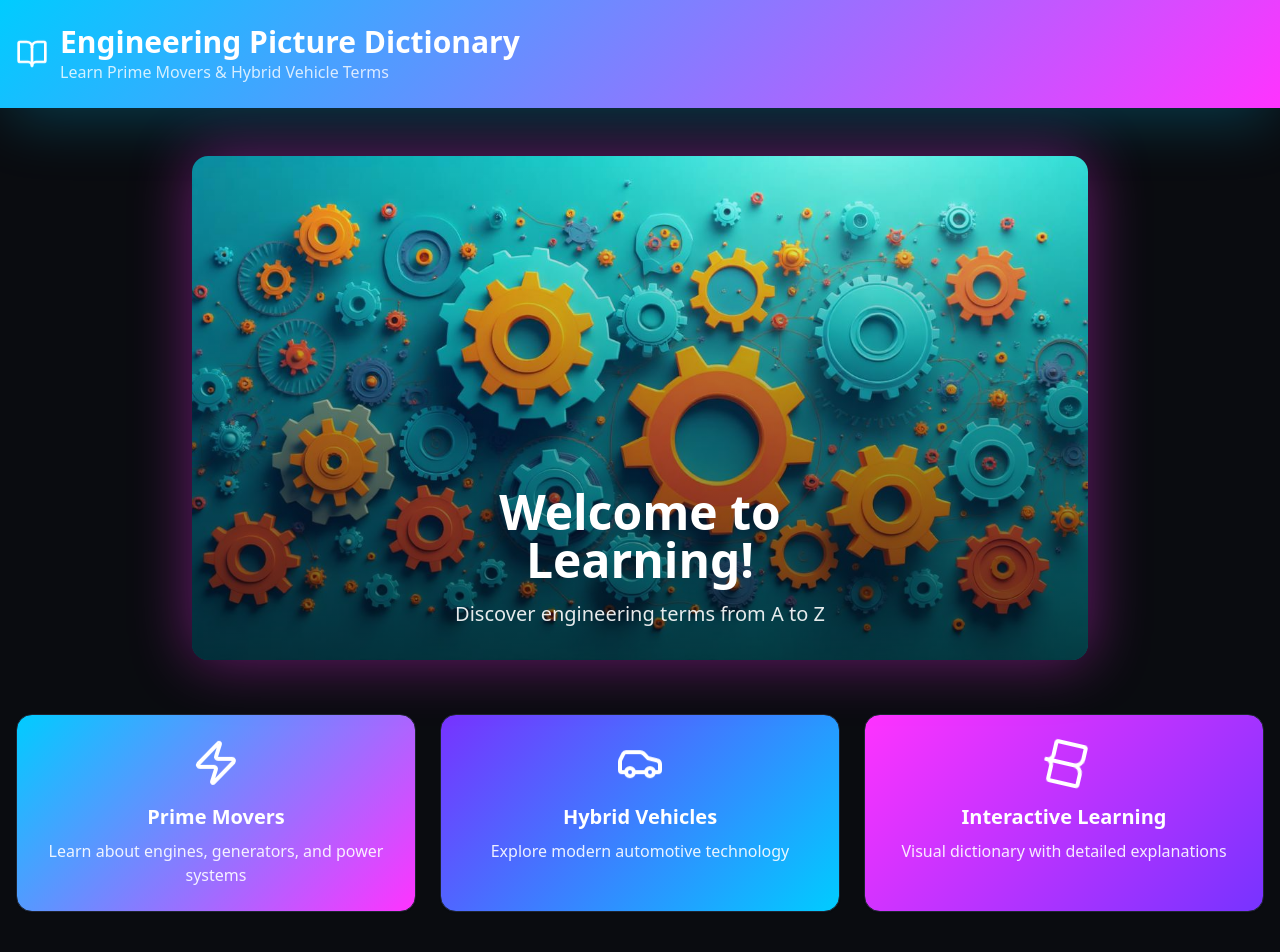
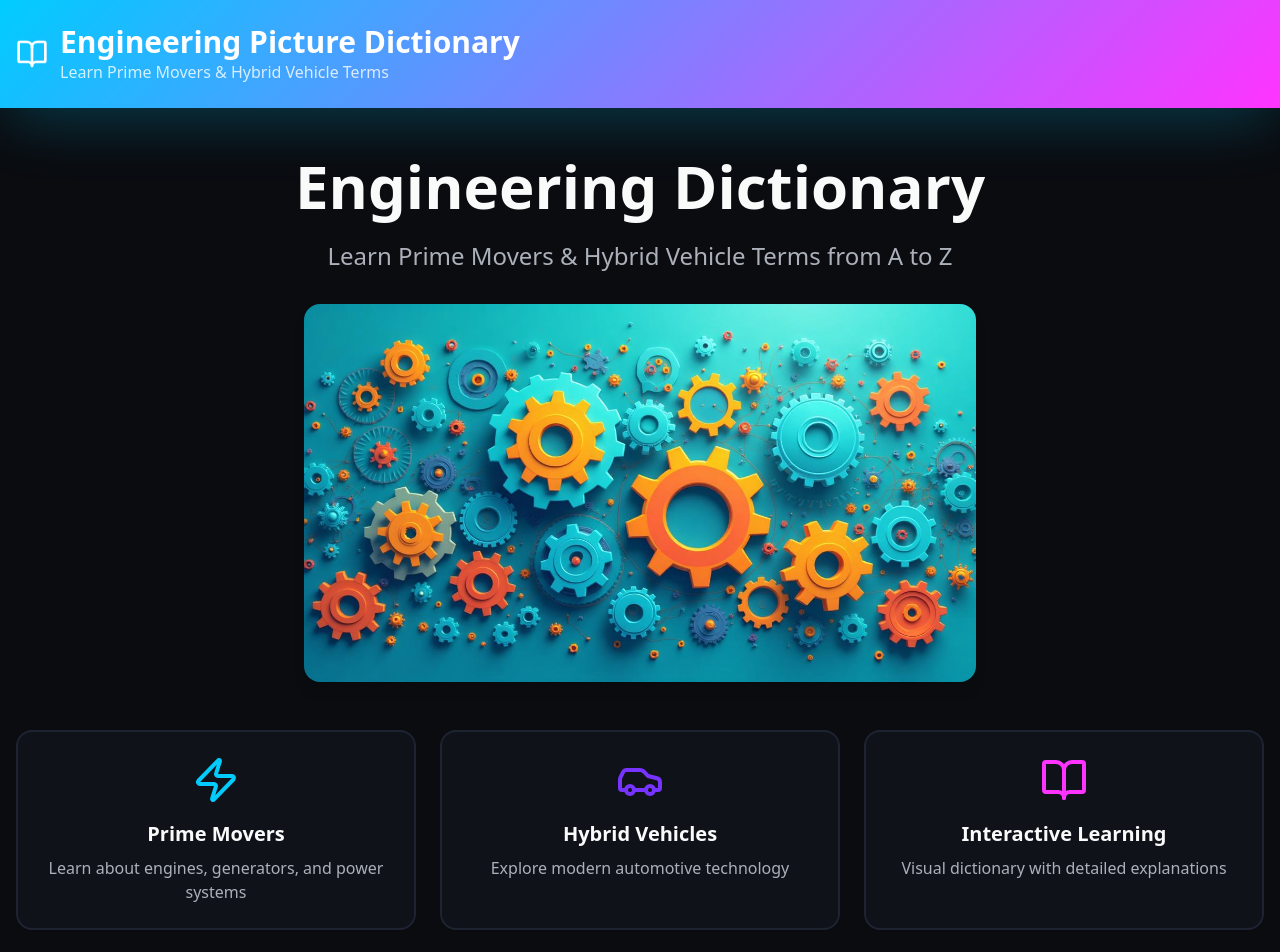
Before and after one commit to buttisoda6-cyber/hybrid-handbook, a React (Vite) app: page / in a window 1280 px wide. Shown: the top 952 px of the page. Built offline with nearby package versions, Linux system fonts and the light colour scheme.

Commit message:
Fix button hover state and revert UI
Fixes an issue where button text disappears on hover due to matching background and text colors. Reverts the UI to the previous version, applying changes only to the homepage. Adds transition effects for letter switching.

```diff
--- a/src/components/AlphabetGrid.tsx
+++ b/src/components/AlphabetGrid.tsx
@@ -14,7 +14,7 @@ const AlphabetGrid = () => {
       {dictionaryData.map((entry) => (
         <Card
           key={entry.letter}
-          className="aspect-square flex items-center justify-center cursor-pointer bg-gradient-primary hover:bg-gradient-secondary transform hover:scale-105 transition-all duration-300 hover:shadow-glow group"
+          className="aspect-square flex items-center justify-center cursor-pointer bg-primary text-white hover:bg-secondary transform hover:scale-105 transition-all duration-300 hover:shadow-lg group"
           onClick={() => handleLetterClick(entry.letter)}
         >
           <div className="text-center">
--- a/src/pages/Index.tsx
+++ b/src/pages/Index.tsx
@@ -13,47 +13,42 @@ const Index = () => {
       <section className="relative overflow-hidden">
         <div className="container mx-auto px-4 py-12">
           <div className="text-center mb-12">
-            <div className="relative inline-block">
-              <img
-                src={heroImage}
-                alt="Engineering Education"
-                className="w-full max-w-4xl mx-auto rounded-lg shadow-glow"
-              />
-              <div className="absolute inset-0 bg-gradient-to-t from-black/60 to-transparent rounded-lg"></div>
-              <div className="absolute bottom-8 left-1/2 transform -translate-x-1/2 text-center text-white">
-                <h2 className="text-3xl md:text-5xl font-bold mb-4">
-                  Welcome to Learning!
-                </h2>
-                <p className="text-lg md:text-xl text-white/90">
-                  Discover engineering terms from A to Z
-                </p>
-              </div>
-            </div>
+            <h1 className="text-4xl md:text-6xl font-bold text-foreground mb-6">
+              Engineering Dictionary
+            </h1>
+            <p className="text-xl md:text-2xl text-muted-foreground mb-8">
+              Learn Prime Movers & Hybrid Vehicle Terms from A to Z
+            </p>
+            <img
+              src={heroImage}
+              alt="Engineering Education"
+              className="w-full max-w-2xl mx-auto rounded-lg shadow-lg"
+            />
           </div>
 
           {/* Feature Cards */}
           <div className="grid md:grid-cols-3 gap-6 mb-12">
-            <Card className="bg-gradient-primary text-white hover:shadow-card transition-all duration-300">
+            <Card className="bg-card hover:shadow-lg transition-all duration-300 border-2 hover:border-primary/20">
               <CardContent className="p-6 text-center">
-                <Zap className="w-12 h-12 mx-auto mb-4 animate-float" />
-                <h3 className="text-xl font-bold mb-2">Prime Movers</h3>
-                <p className="text-white/90">Learn about engines, generators, and power systems</p>
+                <Zap className="w-12 h-12 mx-auto mb-4 text-electric" />
+                <h3 className="text-xl font-bold mb-2 text-foreground">Prime Movers</h3>
+                <p className="text-muted-foreground">Learn about engines, generators, and power systems</p>
               </CardContent>
             </Card>
 
-            <Card className="bg-gradient-secondary text-white hover:shadow-card transition-all duration-300">
+            <Card className="bg-card hover:shadow-lg transition-all duration-300 border-2 hover:border-mechanical/20">
               <CardContent className="p-6 text-center">
-                <Car className="w-12 h-12 mx-auto mb-4 animate-bounce-gentle" />
-                <h3 className="text-xl font-bold mb-2">Hybrid Vehicles</h3>
-                <p className="text-white/90">Explore modern automotive technology</p>
+                <Car className="w-12 h-12 mx-auto mb-4 text-mechanical" />
+                <h3 className="text-xl font-bold mb-2 text-foreground">Hybrid Vehicles</h3>
+                <p className="text-muted-foreground">Explore modern automotive technology</p>
               </CardContent>
             </Card>
 
-            <Card className="bg-gradient-accent text-white hover:shadow-card transition-all duration-300">
+            <Card className="bg-card hover:shadow-lg transition-all duration-300 border-2 hover:border-accent/20">
               <CardContent className="p-6 text-center">
-                <BookOpen className="w-12 h-12 mx-auto mb-4 animate-gear-rotate" />
-                <h3 className="text-xl font-bold mb-2">Interactive Learning</h3>
-                <p className="text-white/90">Visual dictionary with detailed explanations</p>
+                <BookOpen className="w-12 h-12 mx-auto mb-4 text-accent" />
+                <h3 className="text-xl font-bold mb-2 text-foreground">Interactive Learning</h3>
+                <p className="text-muted-foreground">Visual dictionary with detailed explanations</p>
               </CardContent>
             </Card>
           </div>
--- a/src/pages/LetterDetail.tsx
+++ b/src/pages/LetterDetail.tsx
@@ -31,7 +31,7 @@ const LetterDetail = () => {
   };
 
   return (
-    <div className="min-h-screen bg-background relative">
+    <div className="min-h-screen bg-background relative animate-fade-in">
       <Header />
 
       {/* Sticky Navigation Header */}
@@ -43,7 +43,7 @@ const LetterDetail = () => {
               variant="outline"
               onClick={() => previousLetter && handleNavigation(previousLetter)}
               disabled={!previousLetter}
-              className="flex items-center gap-3 bg-black/20 border-white/20 text-white hover:bg-black/30 hover:border-white/30 backdrop-blur-sm px-6 py-3 text-lg transition-all duration-300"
+              className="flex items-center gap-3 bg-primary/20 border-primary/30 text-white hover:bg-primary/40 hover:border-primary/50 hover:text-white backdrop-blur-sm px-6 py-3 text-lg transition-all duration-300"
             >
               <ChevronLeft className="w-5 h-5" />
               {previousLetter ? `Letter ${previousLetter}` : 'Previous'}
@@ -53,7 +53,7 @@ const LetterDetail = () => {
               variant="outline"
               onClick={() => nextLetter && handleNavigation(nextLetter)}
               disabled={!nextLetter}
-              className="flex items-center gap-3 bg-black/20 border-white/20 text-white hover:bg-black/30 hover:border-white/30 backdrop-blur-sm px-6 py-3 text-lg transition-all duration-300"
+              className="flex items-center gap-3 bg-primary/20 border-primary/30 text-white hover:bg-primary/40 hover:border-primary/50 hover:text-white backdrop-blur-sm px-6 py-3 text-lg transition-all duration-300"
             >
               {nextLetter ? `Letter ${nextLetter}` : 'Next'}
               <ChevronRight className="w-5 h-5" />
```
